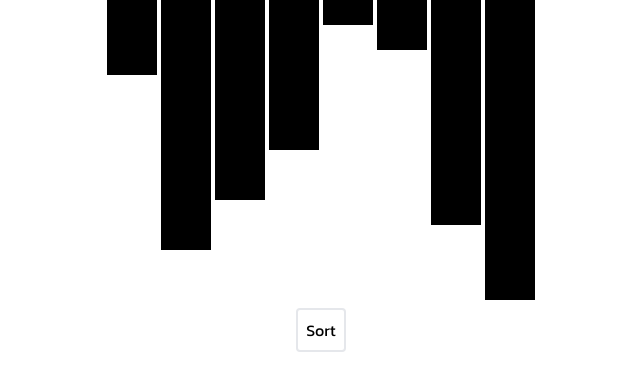
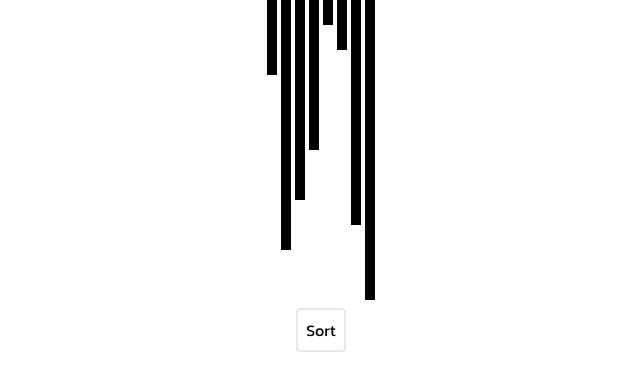
Before and after one commit to abumsoo/visualgo, a Next.js app: page / in a window 1280 px wide. Shown: the top 390 px of the page, without its empty margins (319-959 px from the left). Built offline with nearby package versions, Linux system fonts and the light colour scheme.

Commit message:
move bar to its own component

```diff
--- /dev/null
+++ b/app/components/Bar.tsx
@@ -0,0 +1,12 @@
+interface BarProps {
+  width: number
+  length: number
+}
+export default function Bar(props: BarProps) {
+  return (
+    <div
+      className="bg-black w-[50px] h-[100px]"
+      style={{ height: `${props.length * 25}px`, width: `${props.width}px` }}
+    ></div>
+  )
+}
--- a/app/page.tsx
+++ b/app/page.tsx
@@ -1,6 +1,7 @@
 'use client'
 
 import React from 'react'
+import Bar from './components/Bar'
 
 let swaps: number[][] = []
 
@@ -33,13 +34,9 @@ export default function Home() {
   return (
     <div className="flex flex-col w-fill h-fill">
       <div className="flex gap-1 justify-center w-full">
+        {/* make a box container around the bars */}
         {values.map((v, id) => (
-          <div
-            className="bg-black w-[50px] h-[100px]"
-            key={id}
-            id={`box-${id}`}
-            style={{ height: `${v * 25}px` }}
-          ></div>
+          <Bar key={id} length={v} width={10} />
         ))}
       </div>
       <button
```
